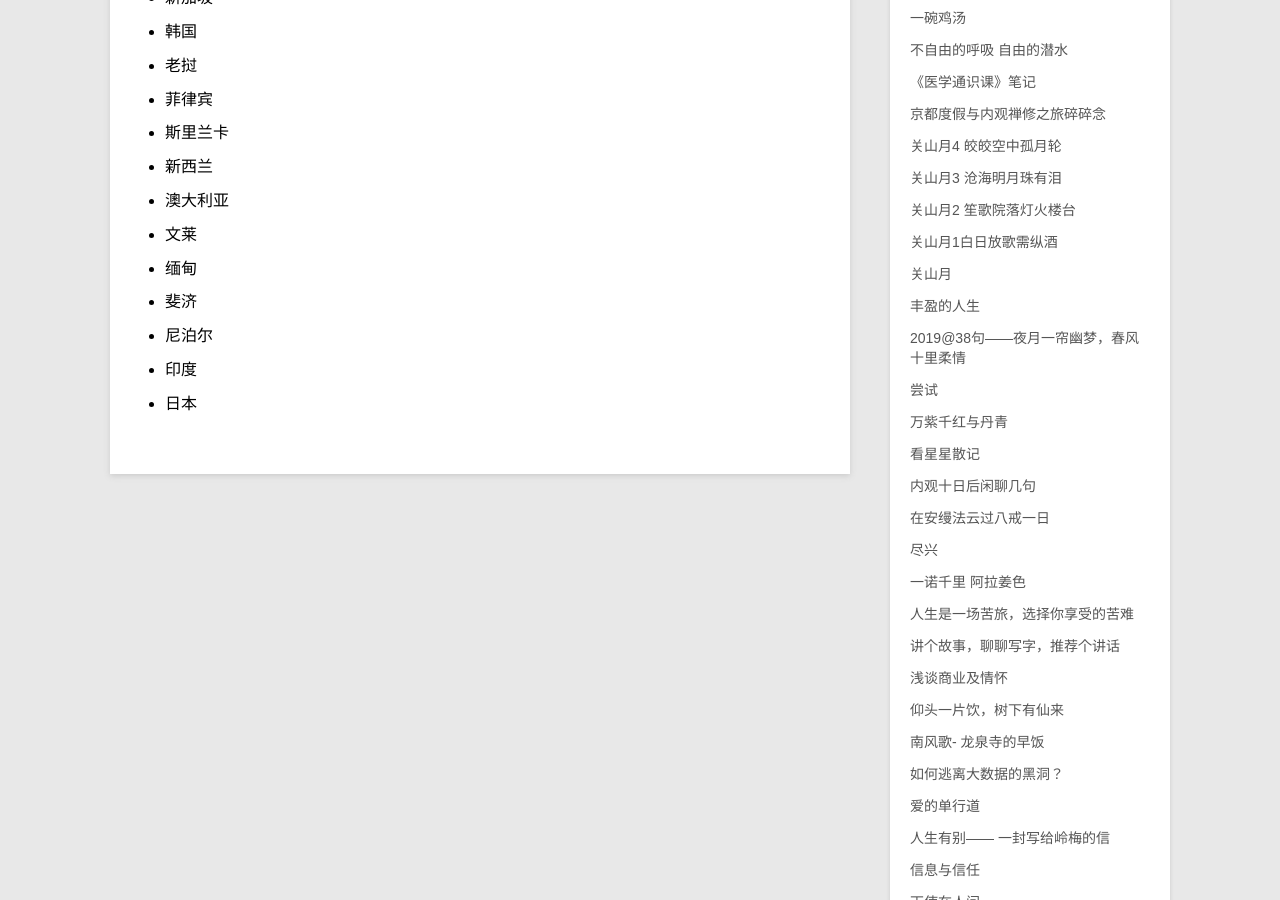
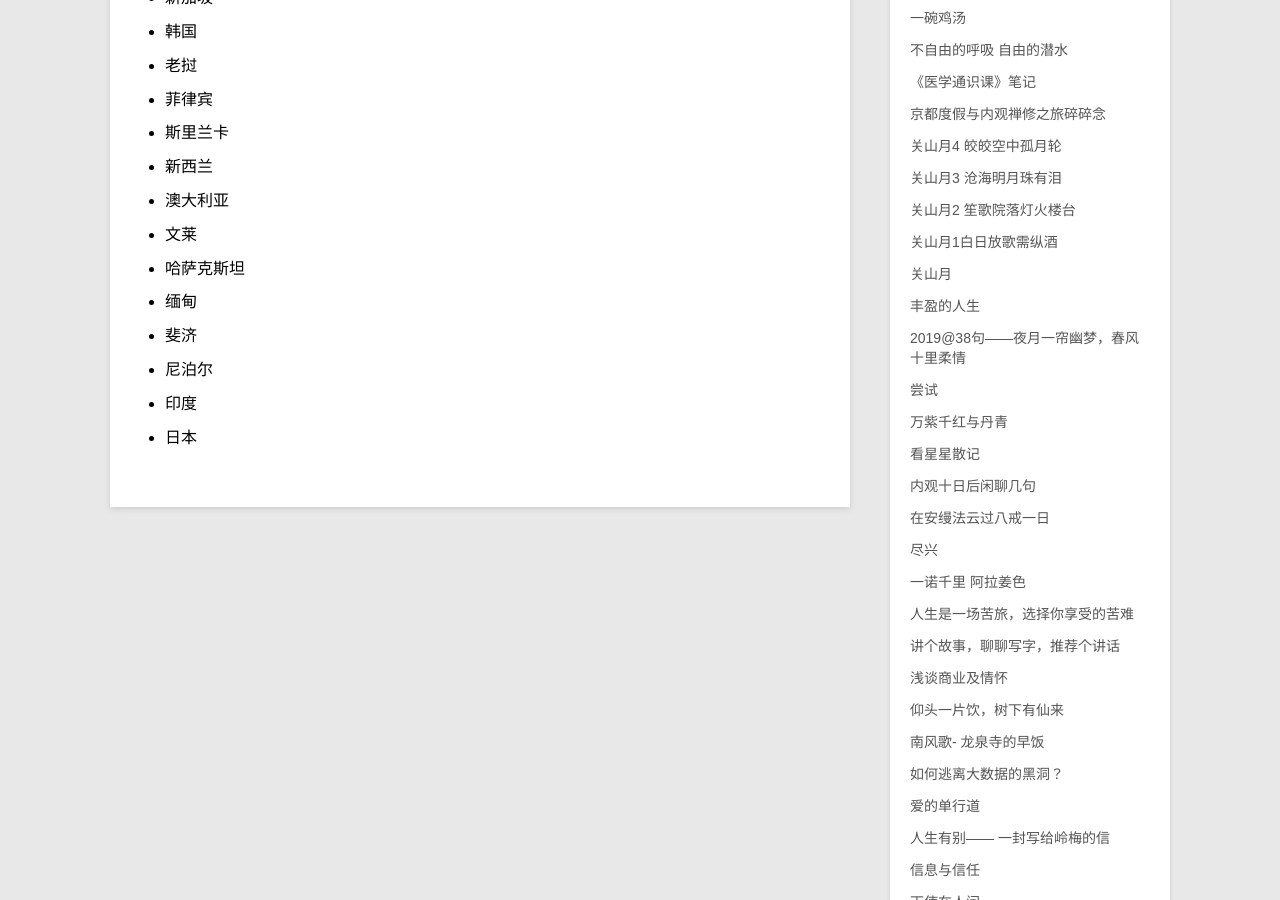
Before and after one commit to violettianjie/violettianjie.github.io, a Jekyll site: the page built from _posts/travel/2017-09-03-place-i-been.md, in a window 1280 px wide and 900 px high, scrolled down 1723 px. Built offline with Jekyll 4.4.1, drawn with Linux system fonts in a browser that asks for light colours.

Commit message:
Update 2017-09-03-place-i-been.md

```diff
--- a/_posts/travel/2017-09-03-place-i-been.md
+++ b/_posts/travel/2017-09-03-place-i-been.md
@@ -58,6 +58,7 @@ description: 国内国外走过的城市
 * 新西兰
 * 澳大利亚
 * 文莱
+* 哈萨克斯坦
 * 缅甸
 * 斐济
 * 尼泊尔
```
